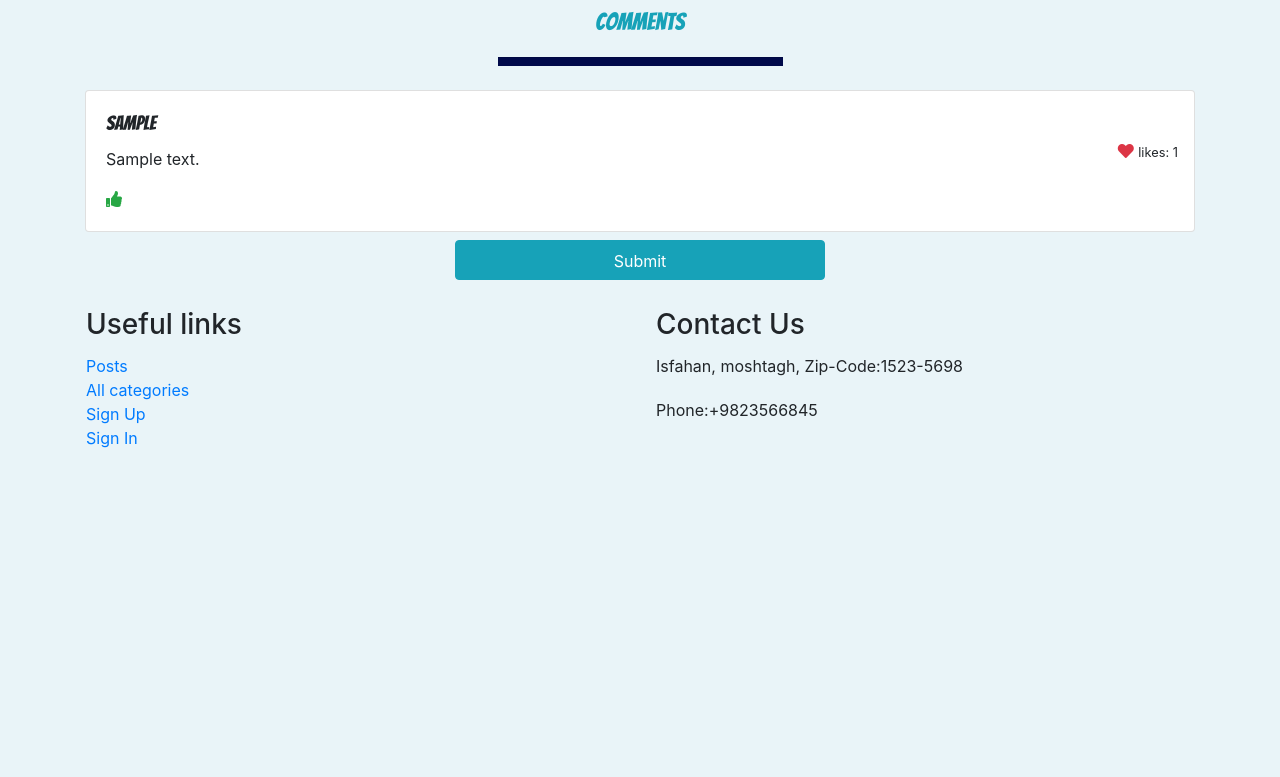
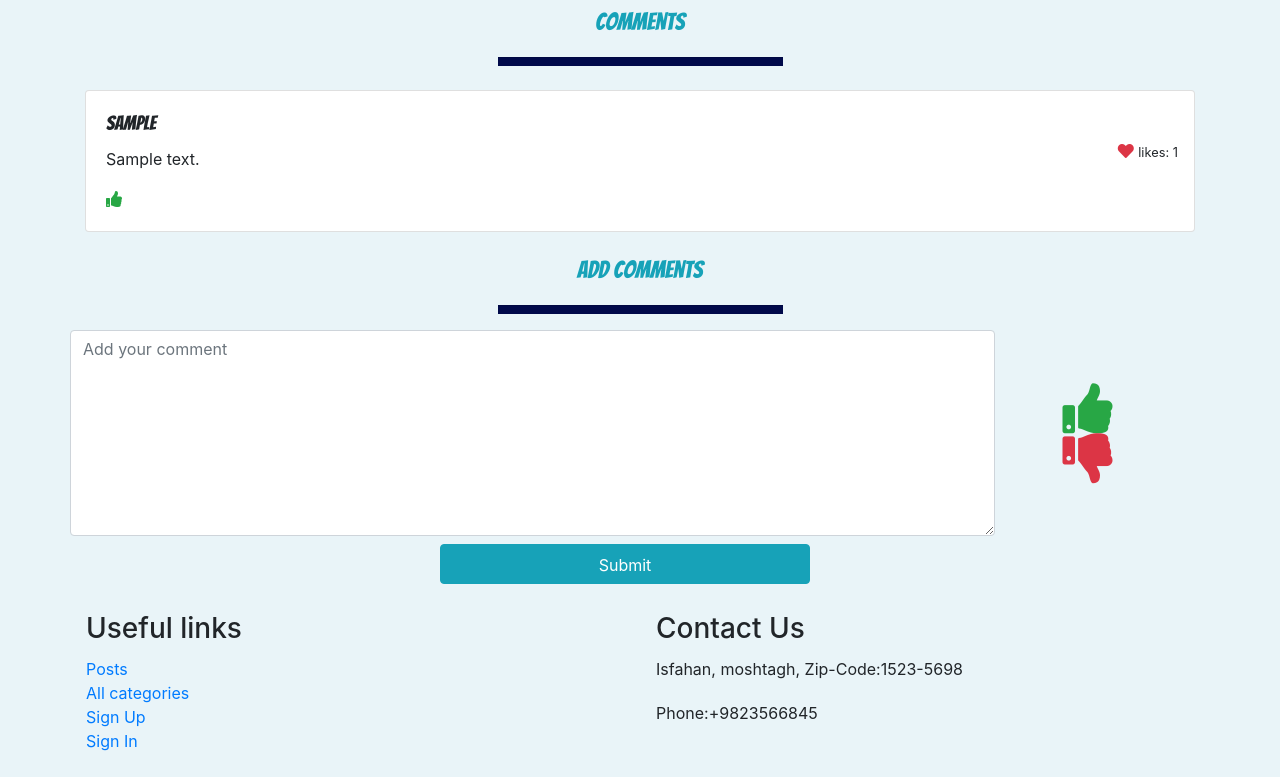
Before and after one commit to kianoushit1999/TecnoKna, a Django app: a page that uses templates/blog/post.html in a window 1280 px wide. Shown: the part 989-1766 px from the top of the page. Before the commit the page ends 1437 px from the top, so only its background shows below. Run offline with Django 3.2, Linux system fonts and the light colour scheme; a user stored in the database is signed in; tables that the repository leaves empty hold one stand-in row (values such as "Sample post"); grey boxes marked "Sample" are stand-in pictures; some libraries are stand-ins or nearby versions; some web fonts are replaced.

Commit message:
fixing a part of the template of post

```diff
--- a/blog/views.py
+++ b/blog/views.py
@@ -8,7 +8,6 @@ from django.views.decorators.csrf import csrf_exempt
 from django.views.generic import ListView, DetailView, FormView
 from django.shortcuts import render
 from django.urls import reverse
-from .form import CommentForm
 from .models import *
 User = get_user_model()
 
@@ -28,37 +27,20 @@ class ShowPosts(ListView):
     template_name = 'blog/posts.html'
 
 @method_decorator(login_required, name='dispatch')
-class SinglePost(DetailView, FormView):
+class SinglePost(DetailView):
     model = Post
-    form_class = CommentForm
     template_name = 'blog/post.html'
 
     def get_context_data(self, **kwargs):
         context = super().get_context_data(**kwargs)
         post = context.get('post', None)
         context['comments'] = Comment.objects.filter(post=post)
-        context['form'] = self.get_form()
         return context
 
     def get_success_url(self):
         slug = self.kwargs.get('slug')
         return reverse('post', kwargs={'slug': slug})
 
-    def form_valid(self, form):
-        data = self.get_form_kwargs().get('data')
-        content = data.get('content', None)
-        like = True if data.get('situation', None) == 'on' else False
-        slug = self.kwargs.get('slug', None)
-        author = self.request.user
-        post = Post.objects.get(slug__exact=slug)
-        Comment.objects.create(
-            post=post,
-            situation=like,
-            author=author,
-            content=content,
-            is_confirmed=True
-        )
-        return HttpResponseRedirect(self.get_success_url())
 
 @method_decorator(login_required, name='dispatch')
 class CatPosts(DetailView):
--- a/static/blog/post.css
+++ b/static/blog/post.css
@@ -15,6 +15,9 @@ hr{
     height: 8px;
     background: #00094a;
 }
+.thumb{
+    font-size: 50px;
+}
 @media (max-width: 900px) {
     .card {
         width: 35rem !important;
--- a/templates/blog/post.html
+++ b/templates/blog/post.html
@@ -9,7 +9,6 @@
     <link rel="stylesheet" href="https://use.fontawesome.com/releases/v5.8.2/css/all.css">
     <link rel="stylesheet" href="https://stackpath.bootstrapcdn.com/bootstrap/4.3.1/css/bootstrap.min.css"
           integrity="sha384-ggOyR0iXCbMQv3Xipma34MD+dH/1fQ784/j6cY/iJTQUOhcWr7x9JvoRxT2MZw1T" crossorigin="anonymous">
-    <link href="{% static 'blog/css/all.css' %}" rel="stylesheet">
     <link href="https://unpkg.com/aos@2.3.1/dist/aos.css" rel="stylesheet">
     <link href='https://fonts.googleapis.com/css?family=Bangers' rel='stylesheet'>
     <link rel="stylesheet" href="{% static 'blog/post.css' %}">
@@ -69,20 +68,20 @@
             {% endif %}
         {% endfor %}
         <div class="col-12">
-            <form method="POST" action="{% url 'post' post.slug %}">
-                {% csrf_token %}
-                {% for field in form %}
-                    <div class="col-12 text-center" style="padding: 10px">
-                        <b>
-                            {{ field.label_tag }}
-                        </b>
-                    </div>
-                    <div class="col-12 text-center" style="margin: 5px auto;">
-                        {{ field }}
-                    </div>
-                {% endfor %}
-                <button type="submit" class="btn btn-info px-5 pt-2 mt-2 offset-4 col-4">Submit</button>
-            </form>
+            <h4 class="text-center mt-4 mb-1 text-info">Add comments</h4>
+        </div>
+        <hr>
+        <div class="col-12 row flex-row">
+            <textarea class="col-10 form-control" placeholder="Add your comment" rows="8"></textarea>
+            <div class="col-2 text-center my-auto">
+                <div>
+                    <i class="fas fa-thumbs-up text-success thumb"></i>
+                </div>
+                <div>
+                    <i class="fas fa-thumbs-down text-danger thumb"></i>
+                </div>
+            </div>
+            <button type="button" class="btn btn-info px-5 pt-2 mt-2 offset-4 col-4">Submit</button>
         </div>
     </div>
 </main>
@@ -108,10 +107,10 @@
                 success: function (response) {
                     like = response["like"]
                     comment_id = response["comment_id"]
-                    if (like==true){
-                        $("#"+comment_id).text(+$("#"+comment_id).text()+1)
-                    }else{
-                        $("#"+comment_id).text(+$("#"+comment_id).text()-1)
+                    if (like == true) {
+                        $("#" + comment_id).text(+$("#" + comment_id).text() + 1)
+                    } else {
+                        $("#" + comment_id).text(+$("#" + comment_id).text() - 1)
                     }
                     console.log(like)
                 }
```
